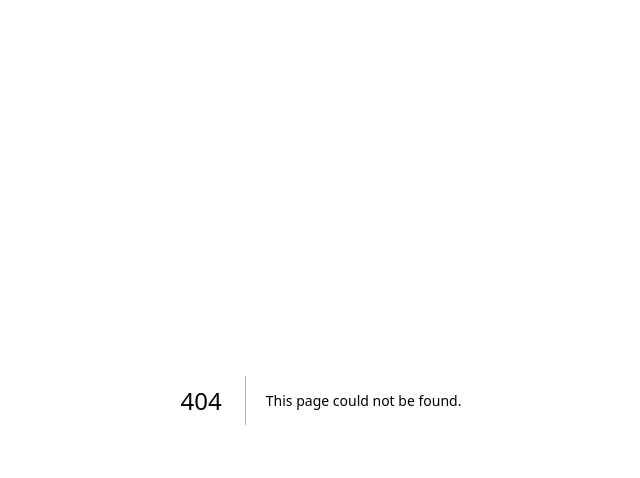
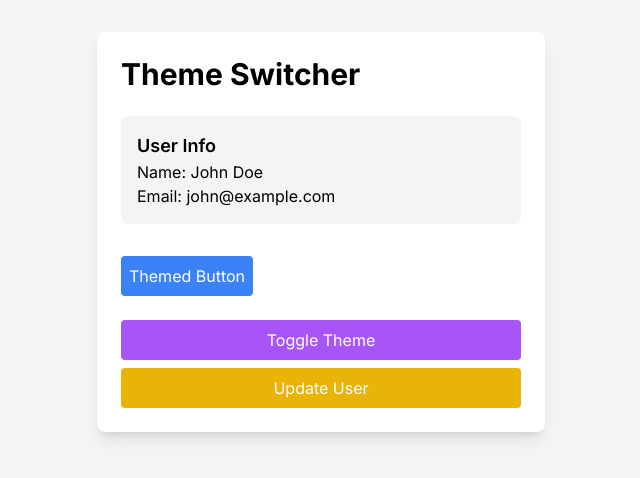
Before and after one commit to vpukhanov/react-profiling-talk, a Next.js app: page /theme-switcher in a window 1280 px wide. Before the commit this address had no page. Shown: the top 478 px of the page, without its empty margins (319-959 px from the left). Built offline with nearby package versions, Linux system fonts and the light colour scheme.

Commit message:
add theme switcher

```diff
--- a/app/task-manager/task-manager.tsx
+++ b/app/task-manager/task-manager.tsx
@@ -1,7 +1,7 @@
 "use client";
 
 import React, { useState, useMemo } from "react";
-import { secretScoringAlgorithm } from "./algorithm";
+import secretAlgorithm from "@/lib/algorithm";
 
 type Task = {
   id: number;
@@ -9,7 +9,7 @@ type Task = {
 };
 
 function TaskList({ tasks }: { tasks: Task[] }) {
-  secretScoringAlgorithm();
+  secretAlgorithm();
 
   return (
     <ul className="space-y-2">
@@ -29,7 +29,7 @@ function Statistics({
   taskCount: number;
   tags: string[];
 }) {
-  const score = secretScoringAlgorithm();
+  const score = secretAlgorithm();
 
   return (
     <div className="bg-blue-100 p-4 rounded-lg">
--- /dev/null
+++ b/app/theme-switcher/page.tsx
@@ -0,0 +1,5 @@
+import ThemeSwitcher from "./theme-switcher";
+
+export default function Page() {
+  return <ThemeSwitcher />;
+}
--- /dev/null
+++ b/app/theme-switcher/theme-switcher.tsx
@@ -0,0 +1,102 @@
+"use client";
+
+import secretAlgorithm from "@/lib/algorithm";
+import React, { useState, createContext, useContext, useMemo } from "react";
+
+const AppContext = createContext({
+  theme: {
+    bgColor: "",
+  },
+  user: {
+    name: "John Doe",
+    email: "john@example.com",
+  },
+});
+
+function ThemedButton() {
+  const { theme } = useContext(AppContext);
+
+  secretAlgorithm();
+
+  return (
+    <button className={`p-2 rounded ${theme.bgColor} text-white`}>
+      Themed Button
+    </button>
+  );
+}
+
+function UserInfo() {
+  const { user } = useContext(AppContext);
+
+  secretAlgorithm();
+
+  return (
+    <div className="bg-gray-100 p-4 rounded-lg mb-4">
+      <h3 className="text-lg font-semibold">User Info</h3>
+      <p>Name: {user.name}</p>
+      <p>Email: {user.email}</p>
+    </div>
+  );
+}
+
+function Content() {
+  return (
+    <div className="space-y-4">
+      <UserInfo />
+      <ThemedButton />
+    </div>
+  );
+}
+
+function ThemeSwitcher() {
+  const [theme, setTheme] = useState({
+    bgColor: "bg-blue-500",
+  });
+  const [user, setUser] = useState({
+    name: "John Doe",
+    email: "john@example.com",
+  });
+  const contextValue = useMemo(() => ({ user, theme }), [user, theme]);
+
+  const toggleTheme = () => {
+    setTheme(
+      theme.bgColor === "bg-blue-500"
+        ? { bgColor: "bg-green-500" }
+        : { bgColor: "bg-blue-500" },
+    );
+  };
+
+  const updateUser = () => {
+    setUser((prevUser) => ({
+      ...prevUser,
+      name: prevUser.name === "John Doe" ? "Alissia Rodriguez" : "John Doe",
+    }));
+  };
+
+  return (
+    <div className="min-h-screen bg-gray-100 p-8">
+      <div className="max-w-md mx-auto bg-white p-6 rounded-lg shadow-lg">
+        <h1 className="text-3xl font-bold mb-6">Theme Switcher</h1>
+        <AppContext.Provider value={contextValue}>
+          <Content />
+        </AppContext.Provider>
+        <div className="mt-6 space-y-2">
+          <button
+            onClick={toggleTheme}
+            className="w-full bg-purple-500 text-white p-2 rounded"
+          >
+            Toggle Theme
+          </button>
+          <button
+            onClick={updateUser}
+            className="w-full bg-yellow-500 text-white p-2 rounded"
+          >
+            Update User
+          </button>
+        </div>
+      </div>
+    </div>
+  );
+}
+
+export default ThemeSwitcher;
--- a/app/task-manager/algorithm.ts
+++ b/lib/algorithm.ts
@@ -1,4 +1,4 @@
-export function secretScoringAlgorithm() {
+export default function secretAlgorithm() {
   let result = 0;
 
   for (let i = 0; i < 50000000; i++) {
```
